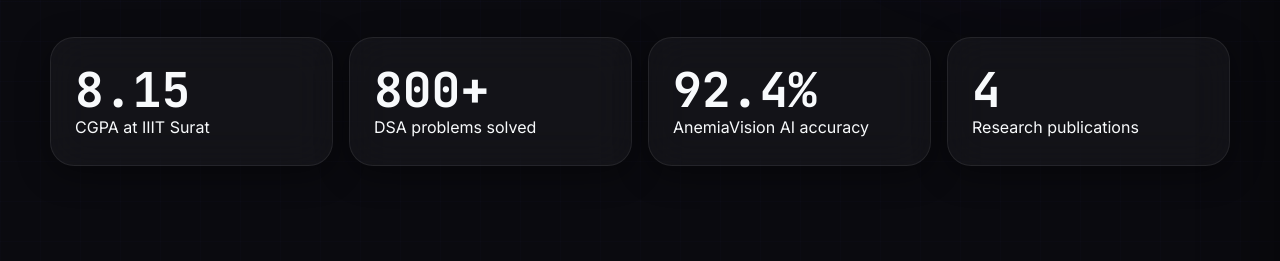
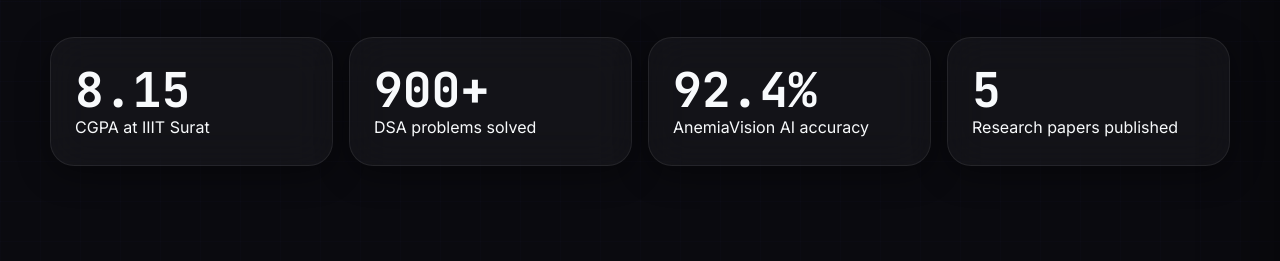
Before and after one commit to RAHULPATEL2002/anemia-detection, a Flask app: page /author in a window 1280 px wide; the page is wider, and only the part inside the window is pictured. Shown: the part 799-1060 px from the top of that part. Run offline with Flask 3, Linux system fonts and the light colour scheme; data that the repository does not hold is empty.

Commit message:
Update author profile metrics

```diff
--- a/templates/author.html
+++ b/templates/author.html
@@ -42,9 +42,9 @@
     <div class="page-wrap">
         <div class="author-metrics">
             <article class="metric-card reveal"><strong>8.15</strong><span>CGPA at IIIT Surat</span></article>
-            <article class="metric-card reveal"><strong>800+</strong><span>DSA problems solved</span></article>
+            <article class="metric-card reveal"><strong>900+</strong><span>DSA problems solved</span></article>
             <article class="metric-card reveal"><strong>92.4%</strong><span>AnemiaVision AI accuracy</span></article>
-            <article class="metric-card reveal"><strong>4</strong><span>Research publications</span></article>
+            <article class="metric-card reveal"><strong>5</strong><span>Research papers published</span></article>
         </div>
     </div>
 </section>
```
